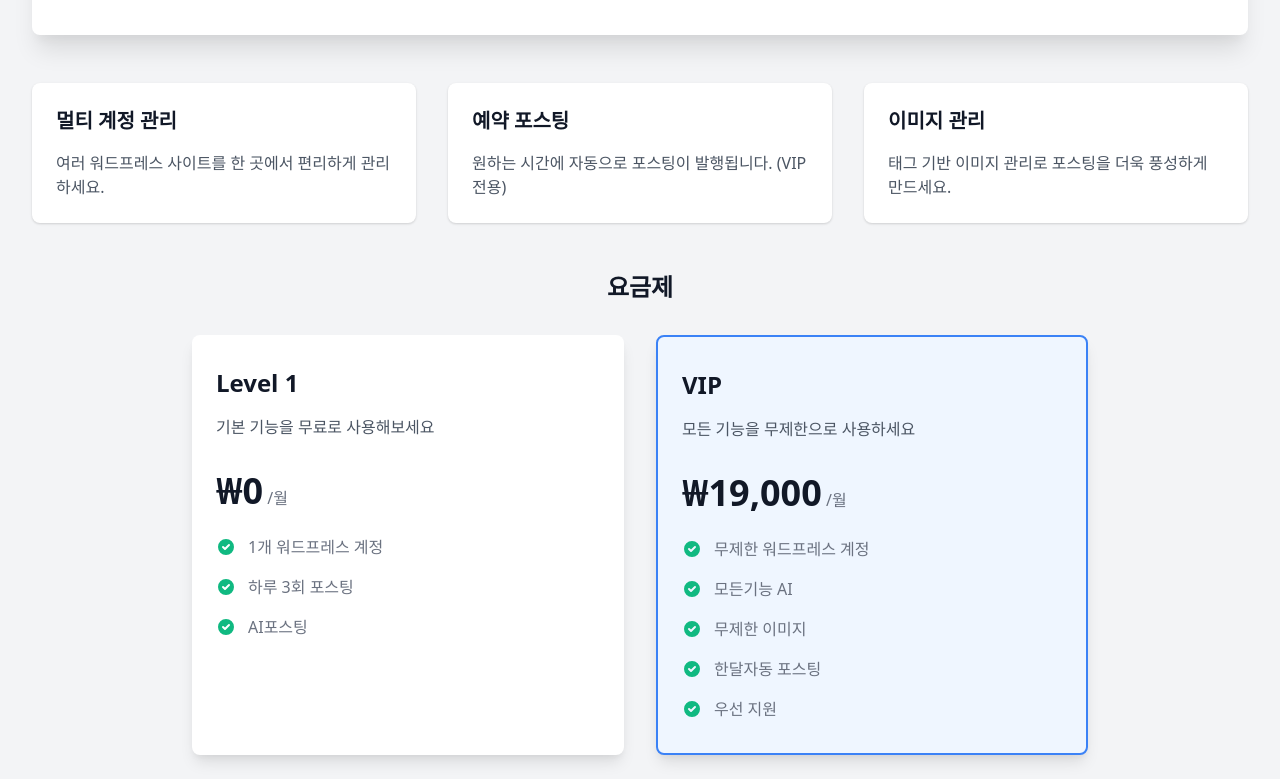
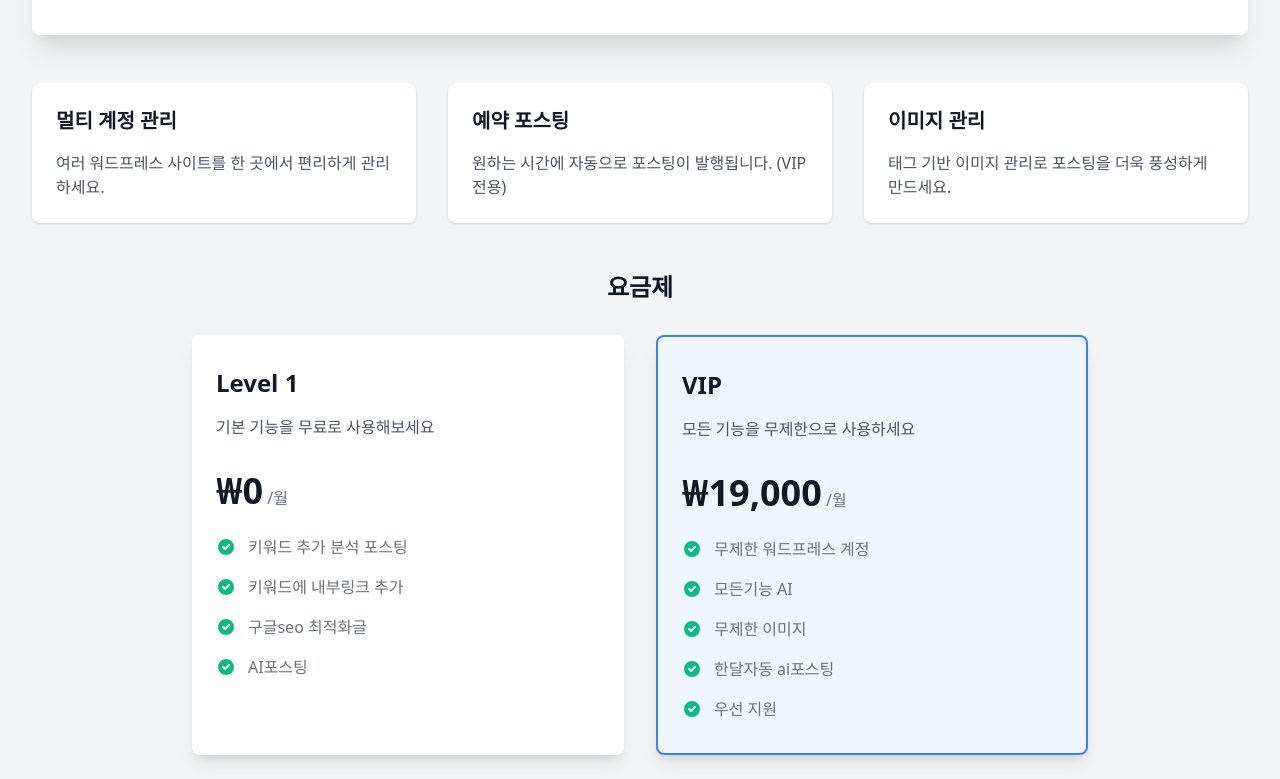
Before and after one commit to wpstar1/auto-posting-service, a website: page client/index.html in a window 1280 px wide. Shown: the part 361-1140 px from the top of the page. Drawn offline with nearby package versions, Linux system fonts and the light colour scheme.

Commit message:
메인텍스트 변경

```diff
--- a/client/index.html
+++ b/client/index.html
@@ -85,13 +85,20 @@
                                     <svg class="flex-shrink-0 h-5 w-5 text-green-500" fill="currentColor" viewBox="0 0 20 20">
                                         <path fill-rule="evenodd" d="M10 18a8 8 0 100-16 8 8 0 000 16zm3.707-9.293a1 1 0 00-1.414-1.414L9 10.586 7.707 9.293a1 1 0 00-1.414 1.414l2 2a1 1 0 001.414 0l4-4z" clip-rule="evenodd"/>
                                     </svg>
-                                    <span class="ml-3 text-base text-gray-500">1개 워드프레스 계정</span>
+                                    <span class="ml-3 text-base text-gray-500">키워드 추가 분석 포스팅</span>
+                                </li>
+
+                                <li class="flex items-center">
+                                    <svg class="flex-shrink-0 h-5 w-5 text-green-500" fill="currentColor" viewBox="0 0 20 20">
+                                        <path fill-rule="evenodd" d="M10 18a8 8 0 100-16 8 8 0 000 16zm3.707-9.293a1 1 0 00-1.414-1.414L9 10.586 7.707 9.293a1 1 0 00-1.414 1.414l2 2a1 1 0 001.414 0l4-4z" clip-rule="evenodd"/>
+                                    </svg>
+                                    <span class="ml-3 text-base text-gray-500">키워드에 내부링크 추가</span>
                                 </li>
                                 <li class="flex items-center">
                                     <svg class="flex-shrink-0 h-5 w-5 text-green-500" fill="currentColor" viewBox="0 0 20 20">
                                         <path fill-rule="evenodd" d="M10 18a8 8 0 100-16 8 8 0 000 16zm3.707-9.293a1 1 0 00-1.414-1.414L9 10.586 7.707 9.293a1 1 0 00-1.414 1.414l2 2a1 1 0 001.414 0l4-4z" clip-rule="evenodd"/>
                                     </svg>
-                                    <span class="ml-3 text-base text-gray-500">하루 3회 포스팅</span>
+                                    <span class="ml-3 text-base text-gray-500">구글seo 최적화글</span>
                                 </li>
                                 <li class="flex items-center">
                                     <svg class="flex-shrink-0 h-5 w-5 text-green-500" fill="currentColor" viewBox="0 0 20 20">
@@ -135,7 +142,7 @@
                                     <svg class="flex-shrink-0 h-5 w-5 text-green-500" fill="currentColor" viewBox="0 0 20 20">
                                         <path fill-rule="evenodd" d="M10 18a8 8 0 100-16 8 8 0 000 16zm3.707-9.293a1 1 0 00-1.414-1.414L9 10.586 7.707 9.293a1 1 0 00-1.414 1.414l2 2a1 1 0 001.414 0l4-4z" clip-rule="evenodd"/>
                                     </svg>
-                                    <span class="ml-3 text-base text-gray-500">한달자동 포스팅</span>
+                                    <span class="ml-3 text-base text-gray-500">한달자동 ai포스팅</span>
                                 </li>
                                 <li class="flex items-center">
                                     <svg class="flex-shrink-0 h-5 w-5 text-green-500" fill="currentColor" viewBox="0 0 20 20">
```
Also changed, not shown: routes/auto-post.js (+5 -5 lines).
